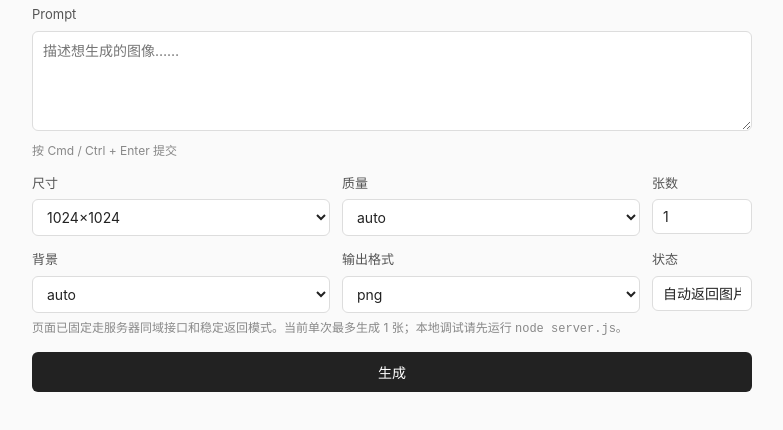
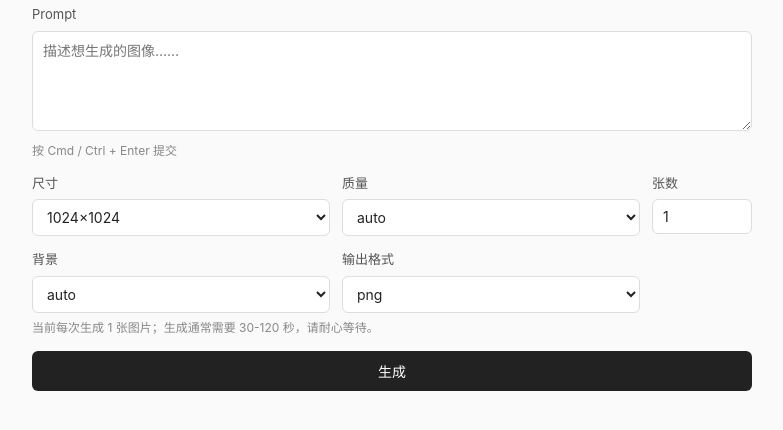
Before and after one commit to SpringShi798/picklyone-image-app, a website: page index.html in a window 1280 px wide. Shown: the part 86-516 px from the top of the page, without its empty margins (248-1031 px from the left). Drawn offline with Linux system fonts and the light colour scheme; no server answers.

Commit message:
Simplify user-facing image app copy

```diff
--- a/index.html
+++ b/index.html
@@ -131,12 +131,8 @@
         <option value="webp">webp</option>
       </select>
     </div>
-    <div>
-      <label>状态</label>
-      <input type="text" value="自动返回图片" disabled>
-    </div>
   </div>
-  <div class="hint" style="margin-top:-8px;margin-bottom:14px;">页面已固定走服务器同域接口和稳定返回模式。当前单次最多生成 1 张；本地调试请先运行 <code>node server.js</code>。</div>
+  <div class="hint" style="margin-top:-8px;margin-bottom:14px;">当前每次生成 1 张图片；生成通常需要 30-120 秒，请耐心等待。</div>
 
   <button id="go">生成</button>
   <div id="status"></div>
```
